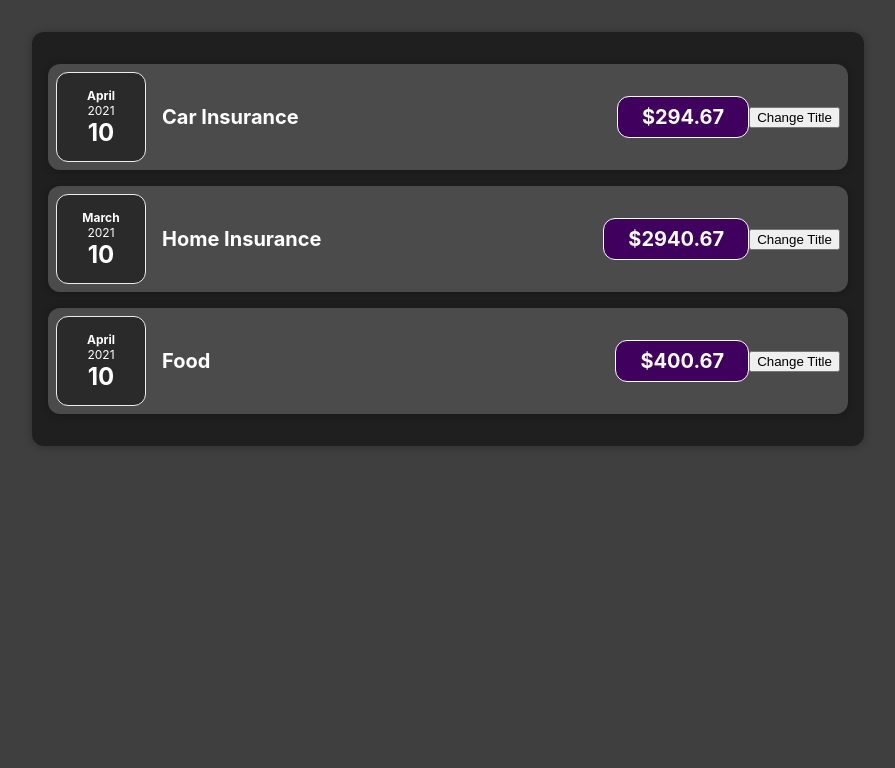
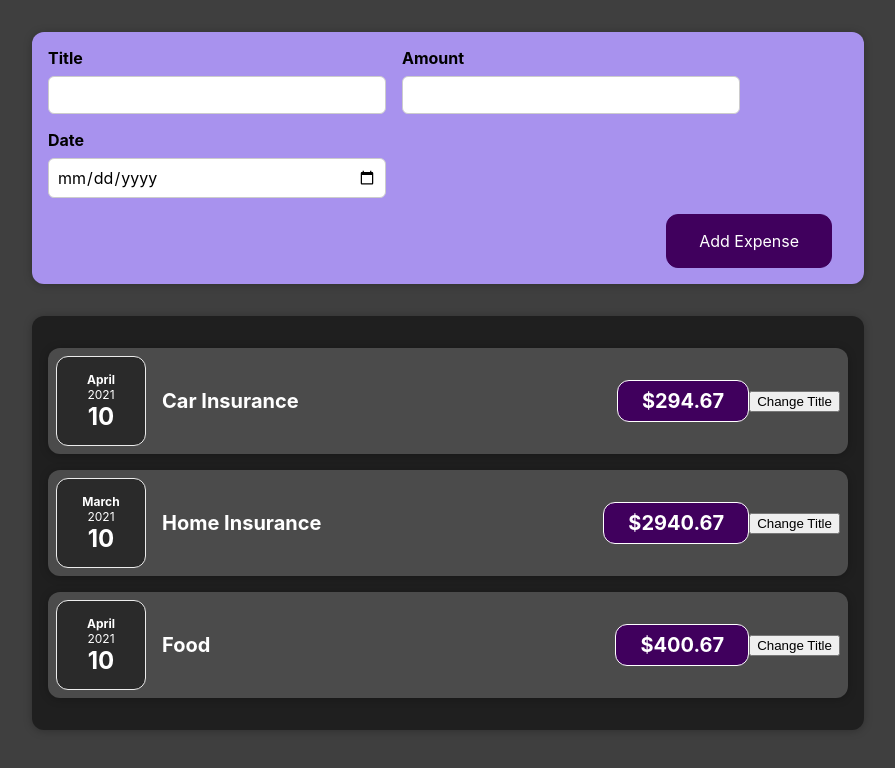
Before and after one commit to jamesferry84/react-udemy-course, a React (Create React App) app: page / in a window 1280 px wide. Shown: the top 768 px of the page, without its empty margins (192-1087 px from the left). Built offline with nearby package versions, Linux system fonts and the light colour scheme.

Commit message:
added form

```diff
--- a/src/App.js
+++ b/src/App.js
@@ -1,5 +1,5 @@
 import Expenses from "./components/Expenses/Expenses";
-
+import NewExpense from "./components/NewExpense/NewExpense";
 const App = () =>  {
   const expenses = [
       {title: 'Car Insurance', amount: 294.67, date: new Date(2021,3,10)},
@@ -9,6 +9,7 @@
 
   return (
     <div>
+        <NewExpense/>
         <Expenses items={expenses} />
     </div>
   );
--- /dev/null
+++ b/src/components/NewExpense/ExpenseForm.css
@@ -0,0 +1,26 @@
+.new-expense__controls {
+    display: flex;
+    flex-wrap: wrap;
+    gap: 1rem;
+    margin-bottom: 1rem;
+    text-align: left;
+}
+
+.new-expense__control label {
+    font-weight: bold;
+    margin-bottom: 0.5rem;
+    display: block;
+}
+
+.new-expense__control input {
+    font: inherit;
+    padding: 0.5rem;
+    border-radius: 6px;
+    border: 1px solid #ccc;
+    width: 20rem;
+    max-width: 100%;
+}
+
+.new-expense__actions {
+    text-align: right;
+}
--- /dev/null
+++ b/src/components/NewExpense/ExpenseForm.js
@@ -0,0 +1,44 @@
+import React, {useState} from 'react';
+import './ExpenseForm.css';
+
+const ExpenseForm = () => {
+    const [enteredTitle, setEnteredTitle] = useState('');
+    const [enteredAmount, setEnteredAmount] = useState('');
+    const [enteredDate, setEnteredDate] = useState('');
+
+    const titleChangeHandler = (event) => {
+        setEnteredTitle(event.target.value)
+    }
+
+    const amountChangeHandler = (event) => {
+        setEnteredAmount(event.target.value)
+    }
+
+    const dateChangeHandler = (event) => {
+        setEnteredDate(event.target.value)
+    }
+
+    return (
+      <form>
+          <div className="new-expense__controls">
+              <div className="new-expense__control">
+                  <label>Title</label>
+                  <input type="text" onChange={titleChangeHandler} />
+              </div>
+              <div className="new-expense__control">
+                  <label>Amount</label>
+                  <input type="number" min="0.01" step="0.01" onChange={amountChangeHandler}/>
+              </div>
+              <div className="new-expense__control">
+                  <label>Date</label>
+                  <input type="date" min="2019-01-01" max="2022-12-31" onChange={dateChangeHandler} />
+              </div>
+          </div>
+          <div className="new-expense__actions">
+              <button type="submit">Add Expense</button>
+          </div>
+      </form>
+    );
+}
+
+export default ExpenseForm;
--- /dev/null
+++ b/src/components/NewExpense/NewExpense.css
@@ -0,0 +1,38 @@
+.new-expense {
+    background-color: #a892ee;
+    padding: 1rem;
+    margin: 2rem auto;
+    width: 50rem;
+    max-width: 95%;
+    border-radius: 12px;
+    text-align: center;
+    box-shadow: 0 1px 8px rgba(0, 0, 0, 0.25);
+}
+
+.new-expense button {
+    font: inherit;
+    cursor: pointer;
+    padding: 1rem 2rem;
+    border: 1px solid #40005d;
+    background-color: #40005d;
+    color: white;
+    border-radius: 12px;
+    margin-right: 1rem;
+}
+
+.new-expense button:hover,
+.new-expense button:active {
+    background-color: #510674;
+    border-color: #510674;
+}
+
+.new-expense button.alternative {
+    color: #220131;
+    border-color: transparent;
+    background-color: transparent;
+}
+
+.new-expense button.alternative:hover,
+.new-expense button.alternative:active {
+    background-color: #ddb3f8;
+}
--- /dev/null
+++ b/src/components/NewExpense/NewExpense.js
@@ -0,0 +1,14 @@
+import React from 'react';
+import './NewExpense.css';
+
+import ExpenseForm from './ExpenseForm';
+
+const NewExpense = () => {
+    return (
+        <div className="new-expense">
+            <ExpenseForm/>
+        </div>
+    );
+}
+
+export default NewExpense;
```
